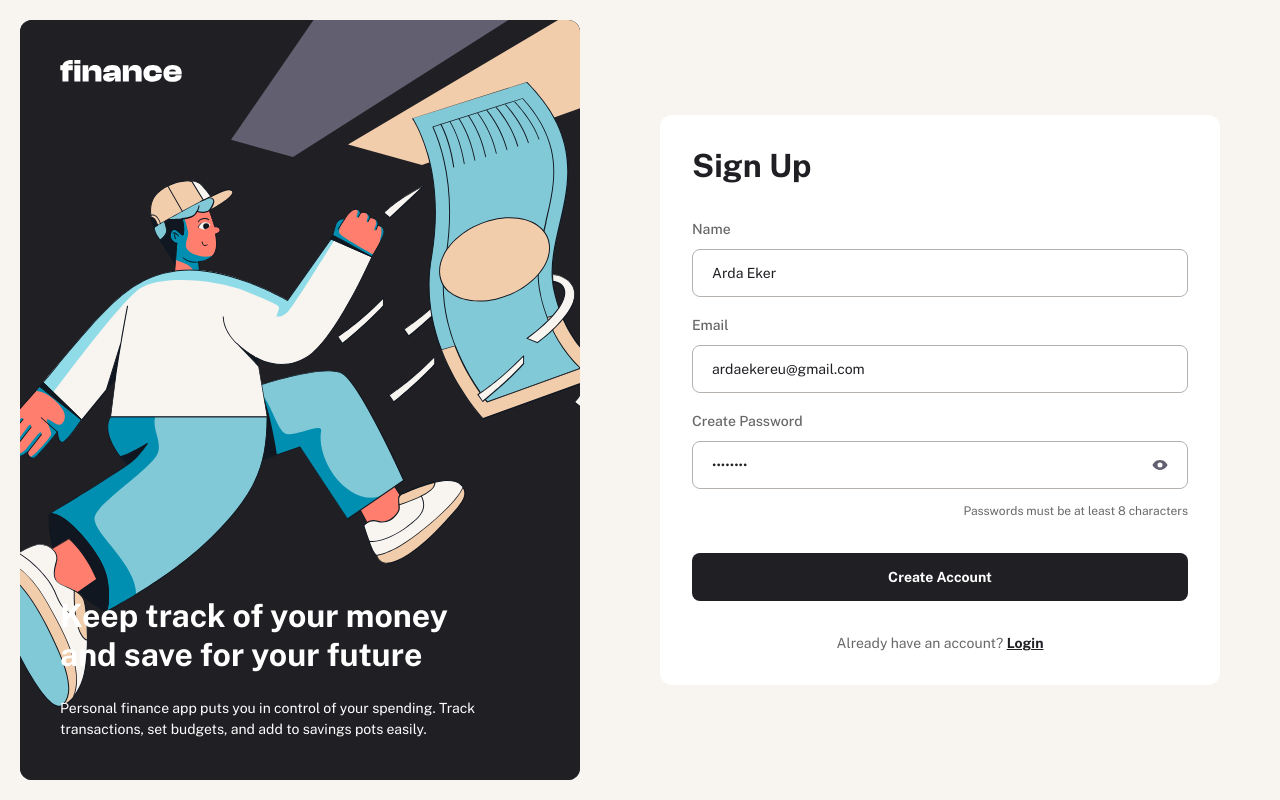
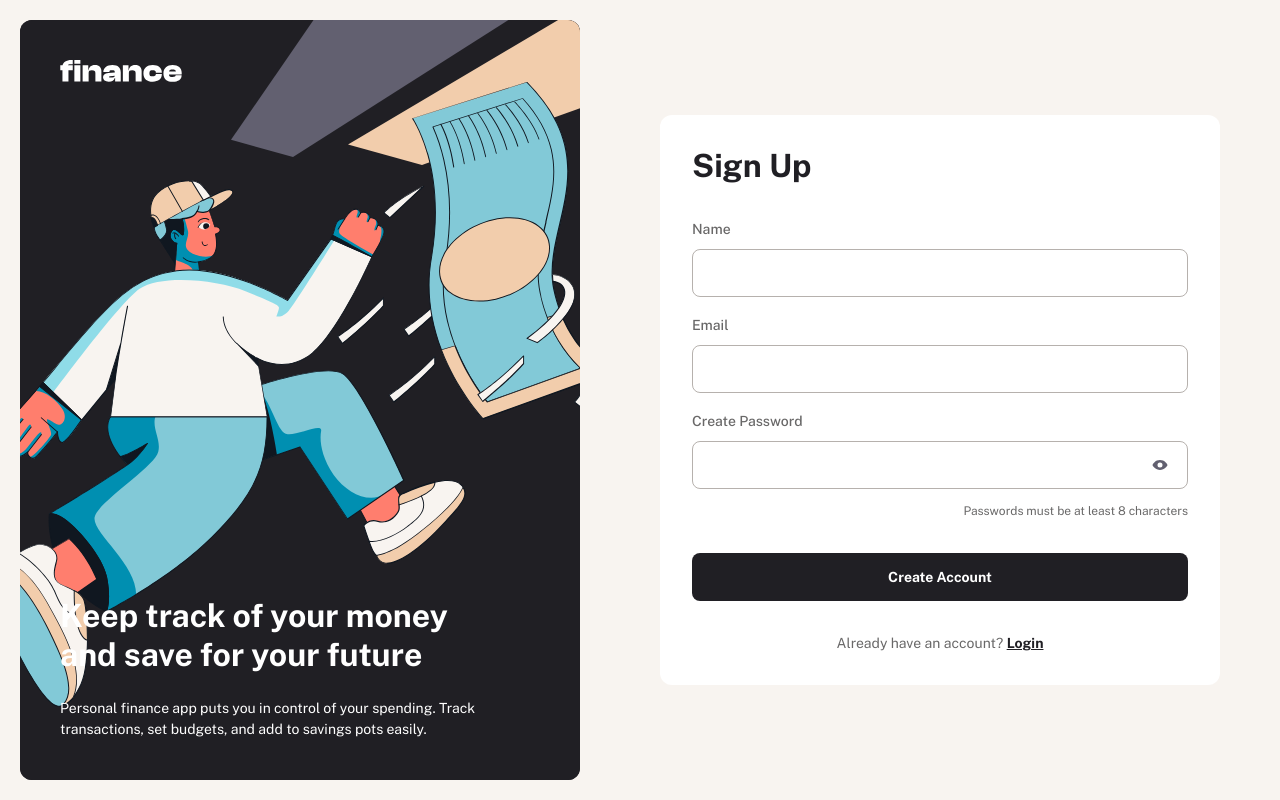
Before and after one commit to ardaeker/personal-finance-app, a Next.js app: page /sign-up in a window 1280 px wide. Built offline with nearby package versions, Linux system fonts and the light colour scheme.

Commit message:
fix(signup): reset default values in signup form to empty strings

```diff
--- a/src/features/authentication/forms/signup-form.tsx
+++ b/src/features/authentication/forms/signup-form.tsx
@@ -16,18 +16,14 @@ export function SignupForm() {
   const form = useForm<SignupSchema>({
     resolver: zodResolver(signupSchema),
     defaultValues: {
-      name: "Arda Eker",
-      email: "ardaekereu@gmail.com",
-      password: "test1234",
+      name: "",
+      email: "",
+      password: "",
     },
   });
 
   async function onSubmit(values: SignupSchema) {
-    const { error } = await signupAction({
-      name: "",
-      email: "",
-      password: "",
-    });
+    const { error } = await signupAction(values);
 
     if (!error) {
       router.push("/");
```
